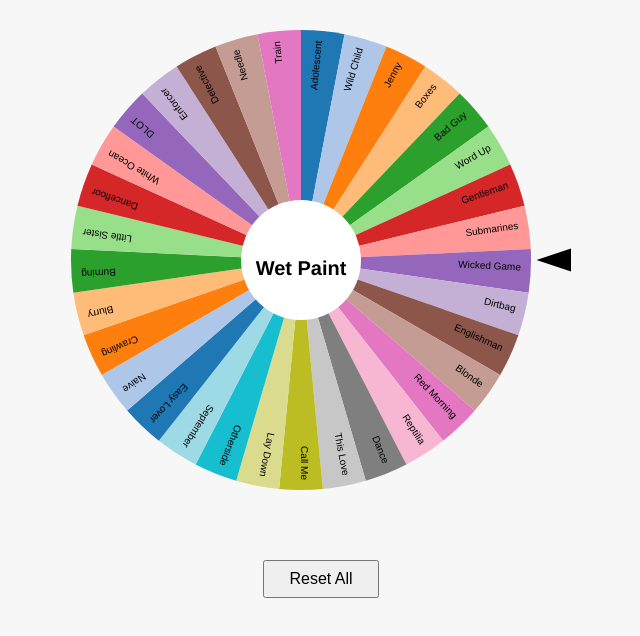
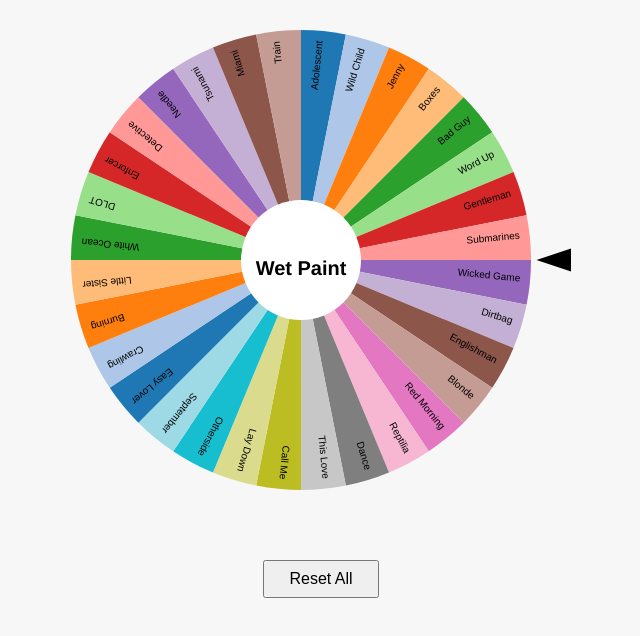
Before and after one commit to jkneifl/wet-paint, a plain HTML site: page index.html in a window 1280 px wide. Shown: the whole page, without its empty margins (319-959 px from the left). Drawn offline with nearby package versions, Linux system fonts and the light colour scheme.

Commit message:
Fixed tempi and commented songs never played

```diff
--- a/index.html
+++ b/index.html
@@ -77,18 +77,20 @@
       { label: "Otherside", full: "Otherside - RHCP", bpm: 90, chords: "Am - F - C - G" },
       { label: "September", full: "September - Earth, Wind & Fire", bpm: 126, chords: "F#m - D - E" },
       { label: "Easy Lover", full: "Easy Lover - Philip Bailey & Phil Collins", bpm: 132, chords: "C - Em - F - G" },
-      { label: "Naive", full: "Naive - The Kooks", bpm: 150, chords: "D - G - A - Bm" },
+      //{ label: "Naive", full: "Naive - The Kooks", bpm: 150, chords: "D - G - A - Bm" },
       { label: "Crawling", full: "Crawling - Linkin Park", bpm: 95, chords: "Cm - Ab - Bb" },
-      { label: "Blurry", full: "Blurry - Puddle of Mudd", bpm: 78, chords: "D - A - Bm - G" },
+      //{ label: "Blurry", full: "Blurry - Puddle of Mudd", bpm: 78, chords: "D - A - Bm - G" },
       { label: "Burning", full: "Burning - ???", bpm: 122, chords: "F - C - Gm - Bb" },
       { label: "Little Sister", full: "Little Sister - QOTSA", bpm: 160, chords: "F - C - D# - G#" },
-      { label: "Dancefloor", full: "Murder On The Dancefloor - Sophie Ellis-Bextor", bpm: 121, chords: "Gm - Eb - Bb - F" },
-      { label: "White Ocean", full: "Wet Paint - White Ocean", bpm: 126, chords: "E - G - C" },
-      { label: "DLOT", full: "Wet Paint - DLOT", bpm: 90, chords: "Em7 - A / Bm - A - G - A" },
-      { label: "Enforcer", full: "Wet Paint - Love Enforcer", bpm: 87, chords: "???" },
-      { label: "Detective", full: "Wet Paint - Detective Metalbert", bpm: 123, chords: "???" },
+      //{ label: "Dancefloor", full: "Murder On The Dancefloor - Sophie Ellis-Bextor", bpm: 121, chords: "Gm - Eb - Bb - F" },
+      { label: "White Ocean", full: "Wet Paint - White Ocean", bpm: 128, chords: "E - G - C" },
+      { label: "DLOT", full: "Wet Paint - DLOT", bpm: 94, chords: "Em7 - A / Bm - A - G - A" },
+      { label: "Enforcer", full: "Wet Paint - Love Enforcer", bpm: 97, chords: "???" },
+      { label: "Detective", full: "Wet Paint - Detective Metalbert", bpm: 132, chords: "???" },
       { label: "Needle", full: "Wet Paint - Needle", bpm: 128, chords: "???" },
-      { label: "Train", full: "Wet Paint - Train", bpm: 84, chords: "??" }
+      { label: "Tsunami", full: "Wet Paint - Tsunami", bpm: 126, chords: "???" },
+      { label: "Miami", full: "Wet Paint - Miami Topgun under the Sun", bpm: 132, chords: "???" },
+      { label: "Train", full: "Wet Paint - Train", bpm: 89, chords: "??" }
     ];
 
     data.forEach(d => d.clicked = false);
```
